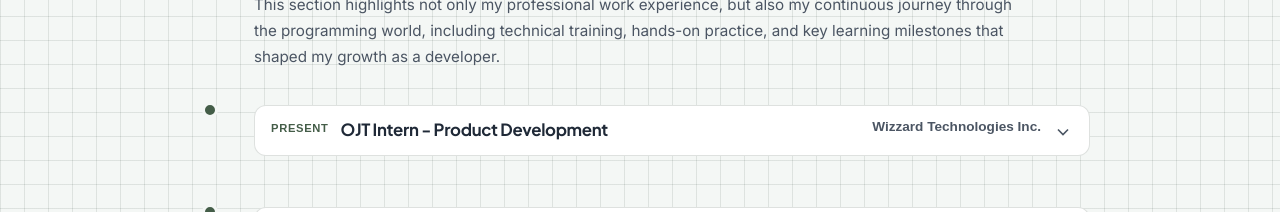
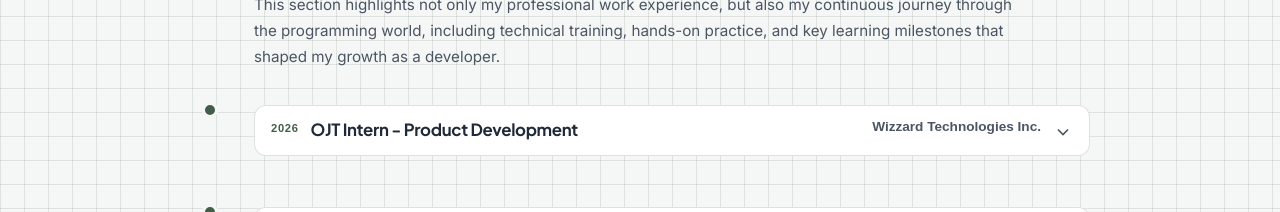
Before and after one commit to DevKennySoriano/vue-portfolio, a Vue app: page / in a window 1280 px wide. Shown: the part 1160-1372 px from the top of the page. Built offline with nearby package versions, Linux system fonts and the light colour scheme.

Commit message:
updated: period of ojt at wizzard technologies

```diff
--- a/src/composables/useExperienceTimeline.js
+++ b/src/composables/useExperienceTimeline.js
@@ -5,7 +5,7 @@ export function useExperienceTimeline() {
 
   const timeline = [
     {
-      period: 'Present',
+      period: '2026',
       title: 'OJT Intern - Product Development',
       company: 'Wizzard Technologies Inc.',
       duration: 'Completed 300 hours',
```
